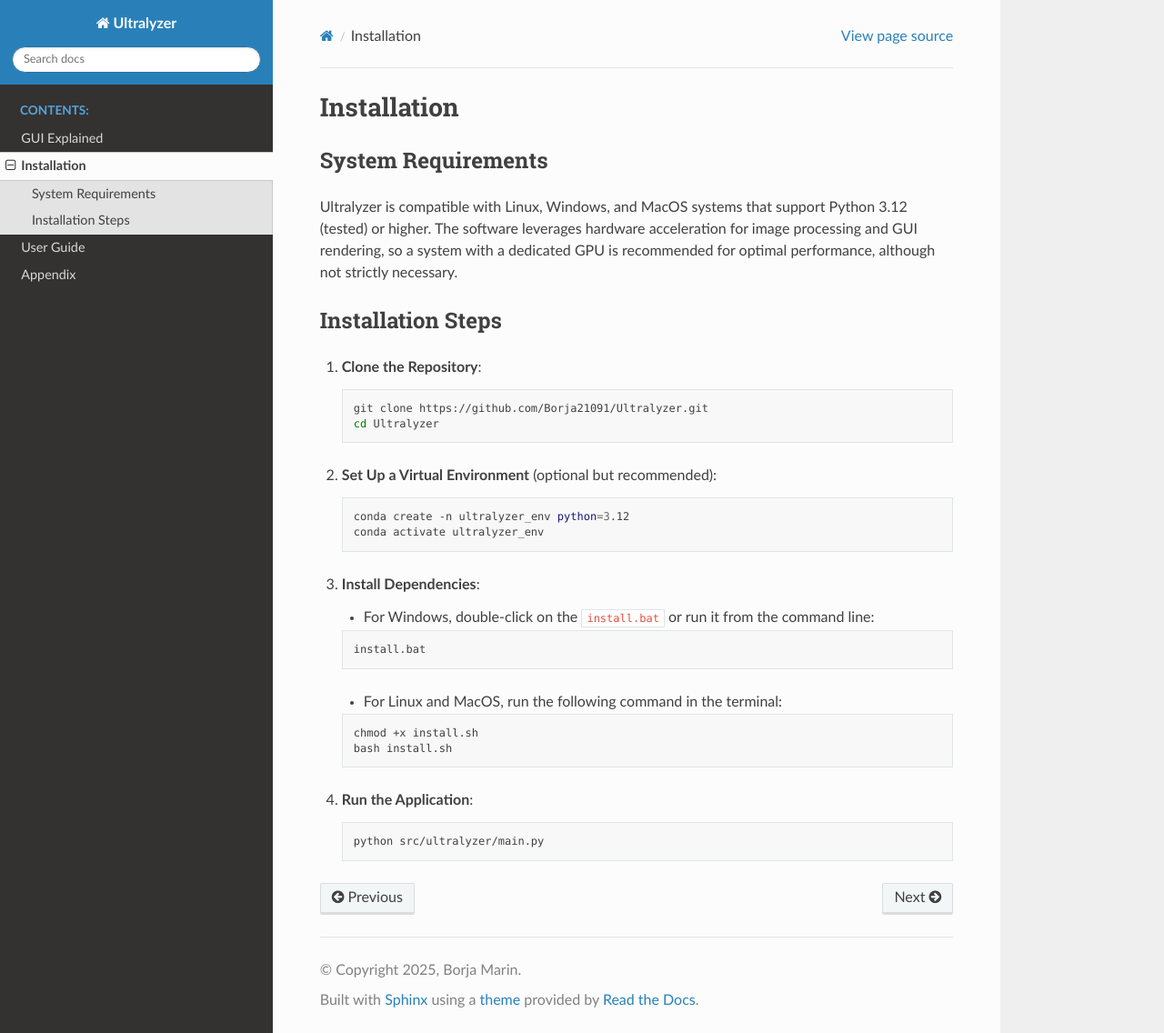
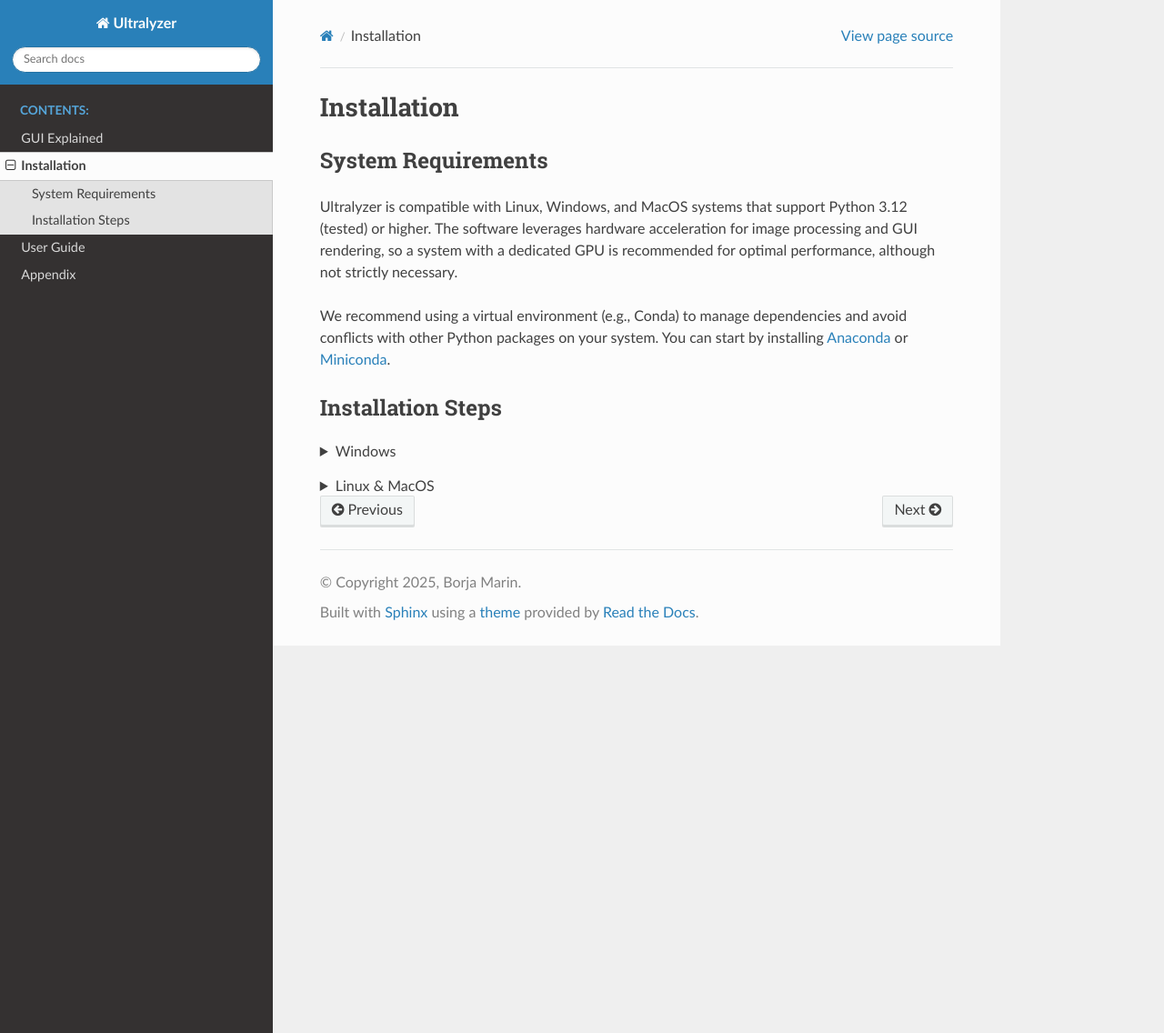
Before and after one commit to Borja21091/Ultralyzer, a Sphinx documentation site: the page built from docs/doc_installation.md, in a window 1280 px wide and 1136 px high. Shown: the whole window at 91% size. Built offline with Sphinx 7.4.7 and the Read the Docs theme 3.1.0, drawn with Linux system fonts in a browser that asks for light colours.

Commit message:
update docs

````diff
--- a/docs/doc_installation.md
+++ b/docs/doc_installation.md
@@ -4,9 +4,17 @@
 
 Ultralyzer is compatible with Linux, Windows, and MacOS systems that support Python 3.12 (tested) or higher. The software leverages hardware acceleration for image processing and GUI rendering, so a system with a dedicated GPU is recommended for optimal performance, although not strictly necessary.
 
+We recommend using a virtual environment (e.g., Conda) to manage dependencies and avoid conflicts with other Python packages on your system. You can start by installing [Anaconda](https://www.anaconda.com/docs/getting-started/anaconda/install) or [Miniconda](https://www.anaconda.com/docs/getting-started/miniconda/install).
+
 ## Installation Steps
 
+<details>
+
+<summary>Windows</summary>
+
 1. **Clone the Repository**:
+
+   Open Anaconda Prompt and run:
 
    ```bash
    git clone https://github.com/Borja21091/Ultralyzer.git
@@ -22,13 +30,45 @@
 
 3. **Install Dependencies**:
 
-   - For Windows, double-click on the `install.bat` or run it from the command line:
+   Double-click on the `install.bat` or run it from the command line:
 
-    ```bash
-    install.bat
-    ```
+   ```bash
+   install.bat
+   ```
 
-   - For Linux and MacOS, run the following command in the terminal:
+4. **Run the Application**:
+
+   ```bash
+   python src/ultralyzer/main.py
+   ```
+
+</details>
+
+<br>
+
+<details>
+
+<summary>Linux & MacOS</summary>
+
+1. **Clone the Repository**:
+
+   Open a terminal and run:
+
+   ```bash
+   git clone https://github.com/Borja21091/Ultralyzer.git
+   cd Ultralyzer
+   ```
+
+2. **Set Up a Virtual Environment** (optional but recommended):
+
+   ```bash
+   conda create -n ultralyzer_env python=3.12
+   conda activate ultralyzer_env
+   ```
+
+3. **Install Dependencies**:
+
+   Run the following command in the terminal:
 
     ```bash
     chmod +x install.sh
@@ -37,6 +77,8 @@
 
 4. **Run the Application**:
 
-    ```bash
-    python src/ultralyzer/main.py
-    ```
+   ```bash
+   python src/ultralyzer/main.py
+   ```
+
+</details>
````
